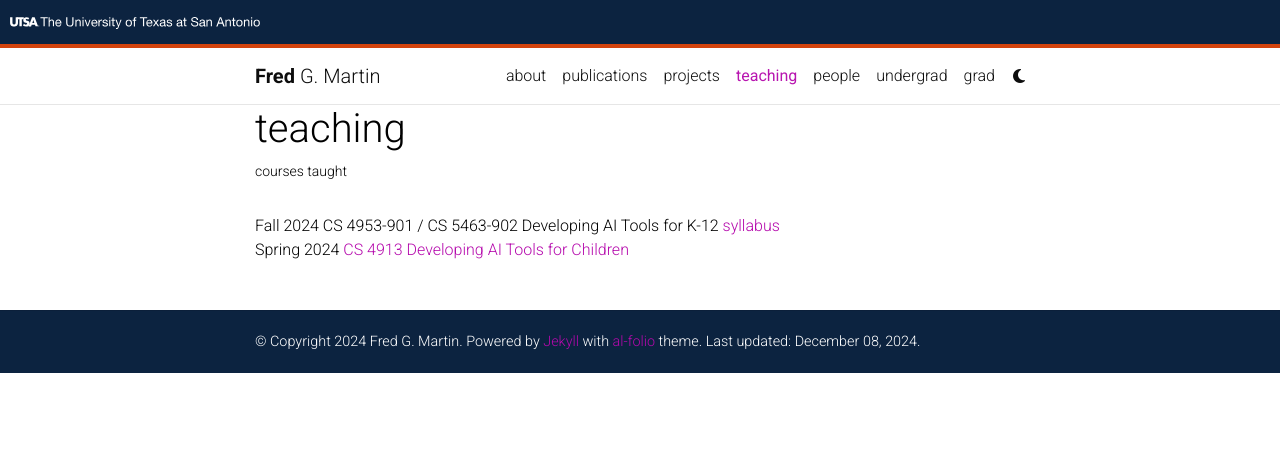
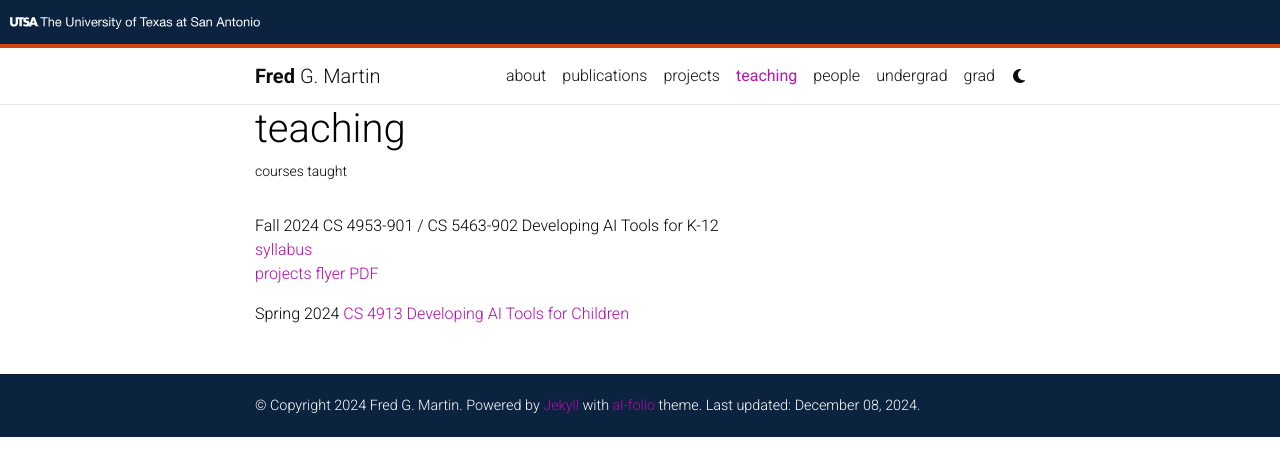
Before and after one commit to fgmart/fgmart.github.io, a Jekyll site: the page built from _pages/teaching.md, in a window 1280 px wide. Shown: the top 476 px of the page. Built offline with Jekyll 4.4.1, drawn with Linux system fonts in a browser that asks for light colours; comment, search, counter and statistics services are not loaded; a style sheet for code colours, icons or effects is not loaded.

Commit message:
added PDF flyer for Fall 2024 Developing AI Tools class

```diff
--- a/_pages/teaching.md
+++ b/_pages/teaching.md
@@ -7,5 +7,8 @@
 nav_order: 5
 ---
 
-Fall 2024 CS 4953-901 / CS 5463-902 Developing AI Tools for K-12 [syllabus](https://utsa.simplesyllabus.com/en-US/doc/rszrik3im)
-<br>Spring 2024 [CS 4913 Developing AI Tools for Children](DevelopingAITools)
+Fall 2024 CS 4953-901 / CS 5463-902 Developing AI Tools for K-12
+<br>[syllabus](https://utsa.simplesyllabus.com/en-US/doc/rszrik3im)
+<br>[projects flyer PDF](/assets/pdf/AI%20EXPO%20FLYER%20HANDOUT%20Fall%202024.pdf)
+
+Spring 2024 [CS 4913 Developing AI Tools for Children](DevelopingAITools)
```
Also changed, not shown: 1 other file.
